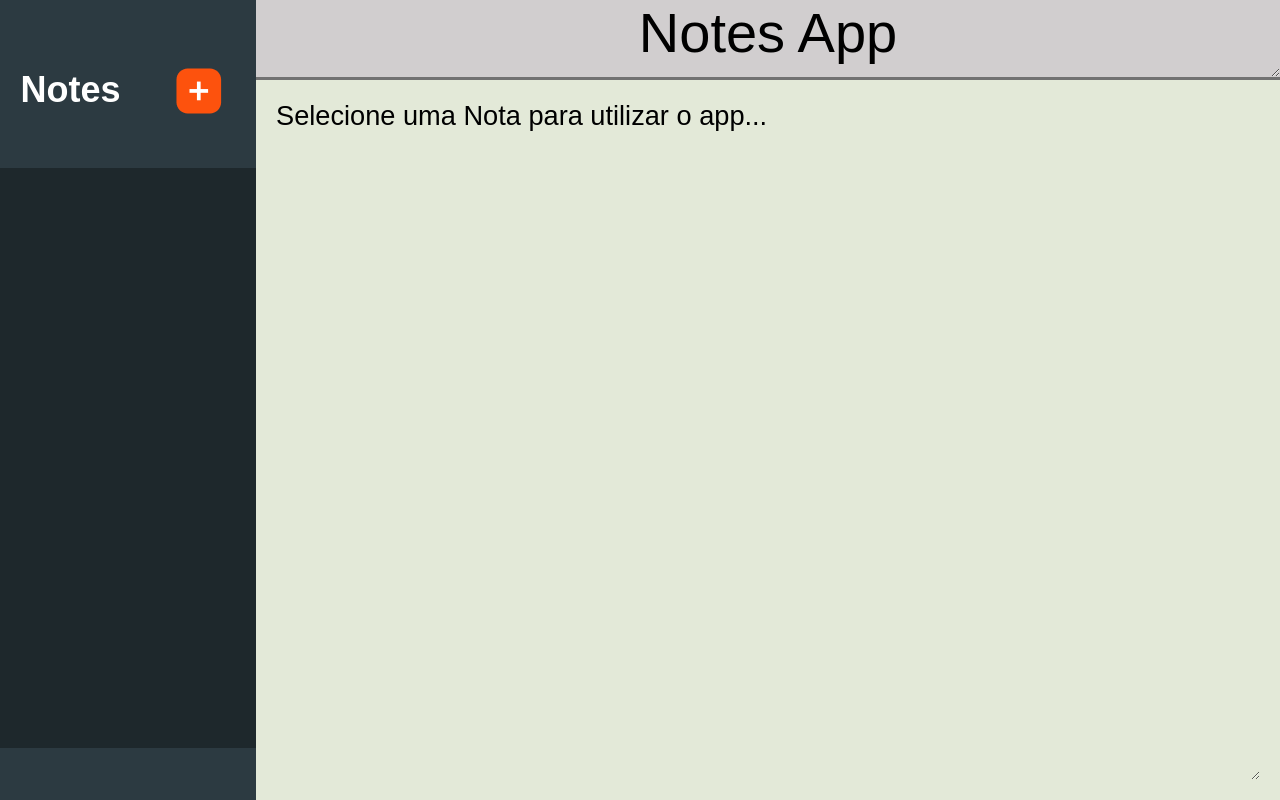
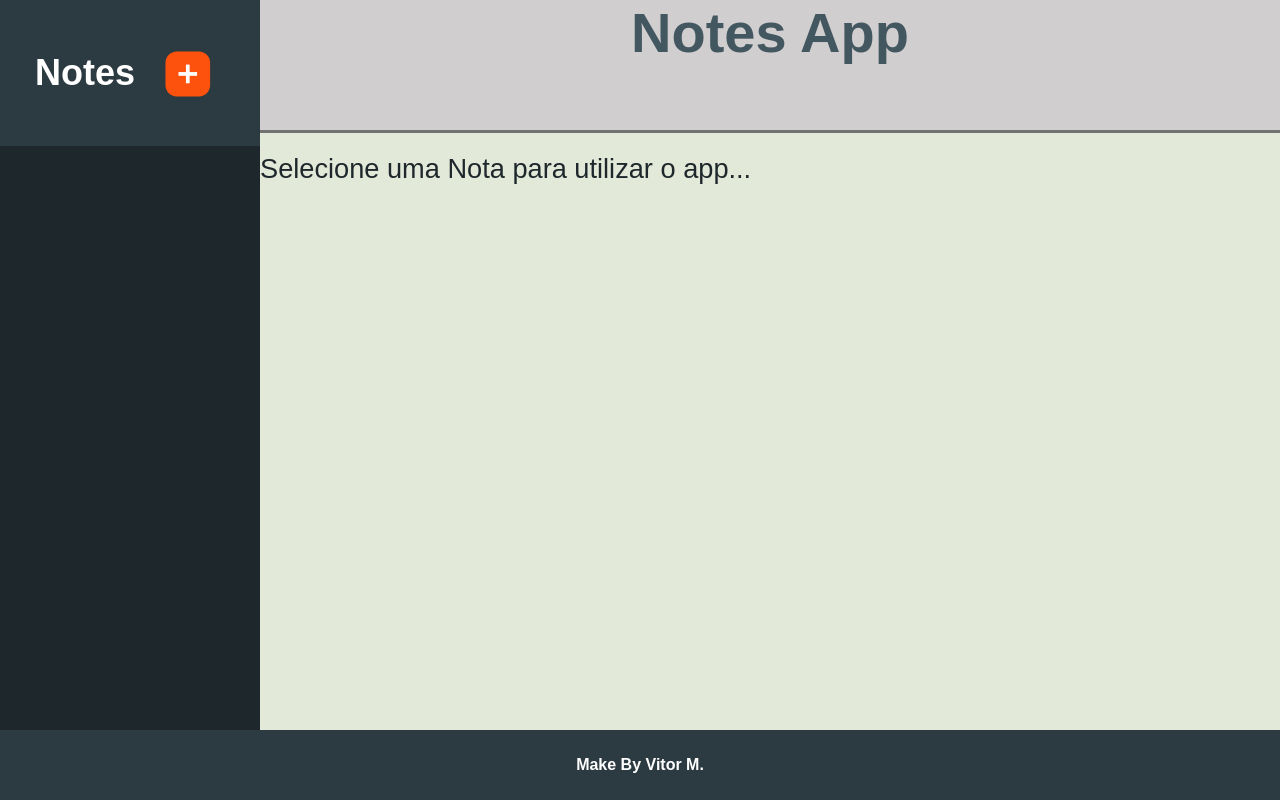
Before and after one commit to vitor-mat/Note-App---React, a React (Create React App) app: page / in a window 1280 px wide. Built offline with nearby package versions, Linux system fonts and the light colour scheme; the HTML template or start-up script is replaced by a standard one.

Commit message:
removi o header e adicionei um limite maximo de carateres para o titulo de uma nota

```diff
--- a/src/App.js
+++ b/src/App.js
@@ -21,13 +21,13 @@ function App() {
   }, [])
 
 
-  function getAllNotes(){
-    setNotesStorage(notesStorage =  JSON.parse(localStorage.getItem("notes-app-storage") || '[]'))
+  function getAllNotes() {
+    setNotesStorage(notesStorage = JSON.parse(localStorage.getItem("notes-app-storage") || '[]'))
 
     setCardNotesArray(cardNotesArray = notesStorage)
 
     setTitleNotesList(titleNotesList = cardNotesArray.map((value, index) => {
-      return (<li key={value.id}> <span onClick={selectNote} id={value.id} >{value.title}</span> <span className="icon-lixeira-span-list-aside"><img onClick={removeNotePermanently} id={value.id} className="lixeira-icon" src={lixeiraIconImg} alt="plus button"/></span></li>)
+      return (<li key={value.id}> <span onClick={selectNote} id={value.id} >{value.title}</span> <span className="icon-lixeira-span-list-aside"><img onClick={removeNotePermanently} id={value.id} className="lixeira-icon" src={lixeiraIconImg} alt="plus button" /></span></li>)
     }).reverse())
 
     return notesStorage.sort((a, b) => {
@@ -42,7 +42,7 @@ function App() {
     setIdNoteSelected(idNoteSelected = e.target.id)
   }
 
-  async function saveNotes(){
+  async function saveNotes() {
 
     notesStorage.push({
       id: Math.floor(Math.random() * 1000000),
@@ -55,14 +55,20 @@ function App() {
     getAllNotes()
   }
 
-    async function updateNotes (e){
+  async function updateNotes(e) {
 
-      if(blockEnterFunctionValue){
+    if (blockEnterFunctionValue) {
 
-      if(titleNoteSelected === "Notes App"){
+      if (titleNoteSelected === "Notes App") {
         alert("Selecione uma nota para poder editar")
         return;
       }
+
+      if(e.target.value.length > 30){
+        alert("Número máximo de caracteres atingido!")
+        return;
+      }
+
       setTitleNoteSelected(titleNoteSelected = e.target.value)
 
       const notesFiltedForUpdate = await removeNoteUpdate(idNoteSelected)
@@ -77,12 +83,12 @@ function App() {
       localStorage.setItem("notes-app-storage", JSON.stringify(notesFiltedForUpdate))
       getAllNotes()
 
-      }
+    }
   }
 
-    async function updateNotesBody (e){
+  async function updateNotesBody(e) {
 
-    if(titleNoteSelected === "Notes App"){
+    if (titleNoteSelected === "Notes App") {
       alert("Selecione uma nota para poder editar")
       return;
     }
@@ -104,8 +110,8 @@ function App() {
 
   const removeNoteUpdate = (idNoteSelected) => {
 
-    const notesFilted = cardNotesArray.filter( value => {
-      if(Number(value.id) == Number(idNoteSelected)){
+    const notesFilted = cardNotesArray.filter(value => {
+      if (Number(value.id) == Number(idNoteSelected)) {
         return false
       }
       return true
@@ -117,8 +123,8 @@ function App() {
   const removeNotePermanently = (e) => {
     setIdNoteSelected(idNoteSelected = e.target.id)
 
-    const notesFilted = cardNotesArray.filter( value => {
-      if(Number(value.id) == Number(idNoteSelected)){
+    const notesFilted = cardNotesArray.filter(value => {
+      if (Number(value.id) == Number(idNoteSelected)) {
         console.log(value)
         return false
       }
@@ -130,9 +136,9 @@ function App() {
     getAllNotes()
   }
 
-  async function blockEnterFunction(e){
+  async function blockEnterFunction(e) {
 
-    if(e.key == "Enter"){
+    if (e.key == "Enter") {
       await setBlockEnterFunctionValue(blockEnterFunctionValue = false)
       return;
     }
@@ -143,13 +149,15 @@ function App() {
 
   return (
     <div className="container">
-      <header>
-        <textarea onKeyPress={blockEnterFunction} onChange={updateNotes} value={titleNoteSelected} />
-      </header>
+      <div id="menu-hamburge">
+        <span></span>
+        <span></span>
+        <span></span>
+      </div>
       <aside>
         <div id="cabecalho-aside-div">
           <h1>Notes</h1>
-          <img onClick={saveNotes} src={plusButtonImg} alt="plus button"/>
+          <img onClick={saveNotes} src={plusButtonImg} alt="plus button" />
         </div>
         <div id="notes-list-div-aside">
           <ul>
@@ -158,8 +166,14 @@ function App() {
         </div>
       </aside>
       <main>
+        <div id="title-note-div">
+          <textarea onKeyPress={blockEnterFunction} onChange={updateNotes} value={titleNoteSelected} />
+        </div>
         <textarea onChange={updateNotesBody} value={bodyNoteSelected} />
       </main>
+      <footer>
+        <span> Make By Vitor M. </span>
+      </footer>
     </div>
   );
 }
--- a/src/style.scss
+++ b/src/style.scss
@@ -3,34 +3,40 @@
     padding: 0;
     box-sizing: border-box;
     font-family: Arial, Helvetica, sans-serif;
+    color: #1e282c;
+    overflow: hidden;
 }
 
 .container{
     display: grid;
-    grid-template-columns: 20% 80%;
-    grid-template-rows: 10% 90%;
+    grid-template-columns: 260px auto;
+    grid-template-rows: auto 70px;
 
     width: 100%;
     height: 100vh;
 
+    #menu-hamburge{
+        display: none;
+    }
+
     aside{
         background: #2c3a41;
         grid-column: 1 / 2;
-        grid-row: 1 / 3;
-        color: white;
+        grid-row: 1 / 2;
         font-size: 1.5rem;
-        padding-top: 40px;
-
-        padding: 5% 0;
 
         #cabecalho-aside-div{
-            width: 100%;
             height: 20%;
 
             display: flex;
             justify-content: center;
             align-items: center;
-            gap: 35px;
+            gap: 10px;
+            padding: 10px;
+
+            h1{
+                color: white;
+            }
 
             img{
                 width: 80px;
@@ -40,7 +46,7 @@
 
         #notes-list-div-aside{
             width: 100%;
-            height: 75%;
+            height: 80%;
 
             background: #1e282c;
 
@@ -58,6 +64,7 @@
 
                 li{
                     width: 100%;
+                    min-height: 80px;
                     text-align: center;
                     margin: 10px 0;
                     cursor: pointer;
@@ -65,14 +72,17 @@
 
                     span{
                         width: 80%;
+                        height: 100%;
                         display: inline-block;
+                        color: white;
+                        word-break: break-word;
                     }
 
                     .icon-lixeira-span-list-aside{
                         width: 20%;
                         display: inline-block;
 
-                        img{
+                        .lixeira-icon{
                             width: 27px;
                         }
                     }
@@ -85,45 +95,100 @@
         }
     }
 
-    header{
+    main{
         grid-column: 2 / 3;
         grid-row: 1 / 2;
-        background-color: #d1cecf;
+        background: #e3e9d8;
         display: flex;
-        justify-content: center;
-        align-items: center;
-        font-size: 2rem;
-        color: #435761;
-        font-weight: bolder;
-        border-bottom:  3px solid rgb(114, 114, 114);
+        flex-direction: column;
+        gap: 20px;
+        overflow-y: auto;
+
+        #title-note-div{
+            width: 100%;
+            min-height: 80px;
+            display: grid;
+            grid-template-columns: 1fr;
+            grid-template-rows: 1fr;
+            background-color: #d1cecf;
+            border-bottom:  3px solid rgb(114, 114, 114);
+
+            textarea{
+                min-height: 80px;
+                display: block;
+                grid-column: 1;
+                grid-row: 1;
+                text-align: center;
+                border: none;
+                box-shadow: none;
+                font-size: 3.5rem;
+                resize: none;
+                color: #435761;
+                font-weight: bolder;
+            }
+
+            textarea:focus{
+                outline: none;
+                border: none;
+            }
+        }
 
         textarea{
+            width: 100%;
+            flex: 1;
+            border: none;
             background: transparent;
-            width:100%;
-            height: 100%;
-            display: flex;
-            text-align: center;
+            font-size: 1.7rem;
+            resize: none;
+        }
+
+        textarea:focus{
+            outline: none;
             border: none;
-            box-shadow: none;
-            font-size: 3.5rem;
         }
     }
 
-    main{
-        grid-column: 2 / 3;
+    footer{
+        background: #2c3a41;
+        grid-column: 1 / 3;
         grid-row: 2 / 3;
-        background: #e3e9d8;
+
         display: flex;
-        flex-wrap: wrap;
-        gap: 20px;
-        overflow-y: auto;
-        padding: 20px;
+        align-items: center;
+        justify-content: center;
+        font-weight: 700;
+        font-size: 16px;
 
-        textarea{
-            width: 100%;
-            border: none;
-            background: transparent;
-            font-size: 1.7rem;
+        span{
+            color: white;
         }
     }
 }
+
+@media(max-width: 730px){
+    .container{
+        display: flex;
+        flex-direction: column;
+
+        header{
+            width: 100%;
+            height: 90px;
+        }
+
+        aside{
+            position: fixed;
+            width: 100%;
+            height: 100vh;
+            top: -100vh;
+        }
+
+        main{
+            width: 100%;
+            flex: 1;
+        }
+
+        footer{
+            display: none;
+        }
+    }
+}
```
Also changed, not shown: package.json (+7 -1 lines), src/assets/hamburgue_menu.svg (added), 1 other file (tests, documents, lock files or other folders).
